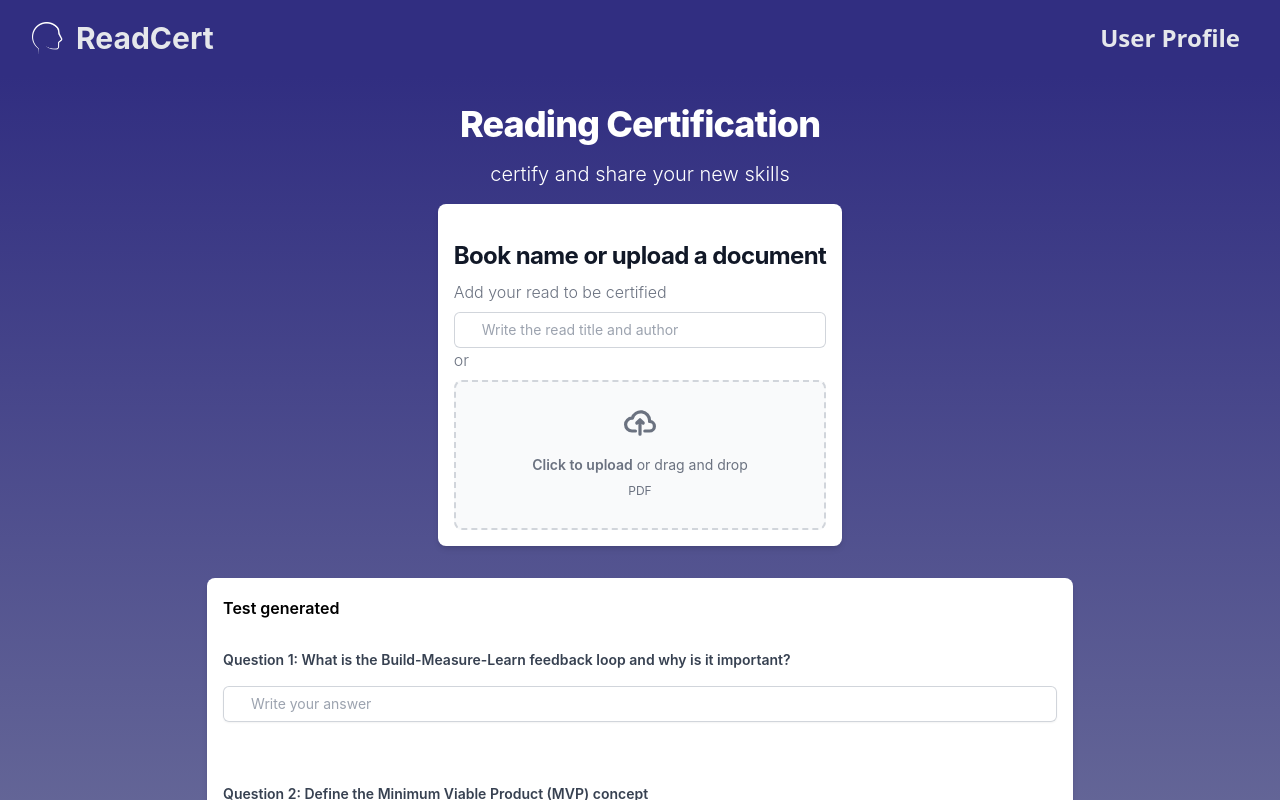
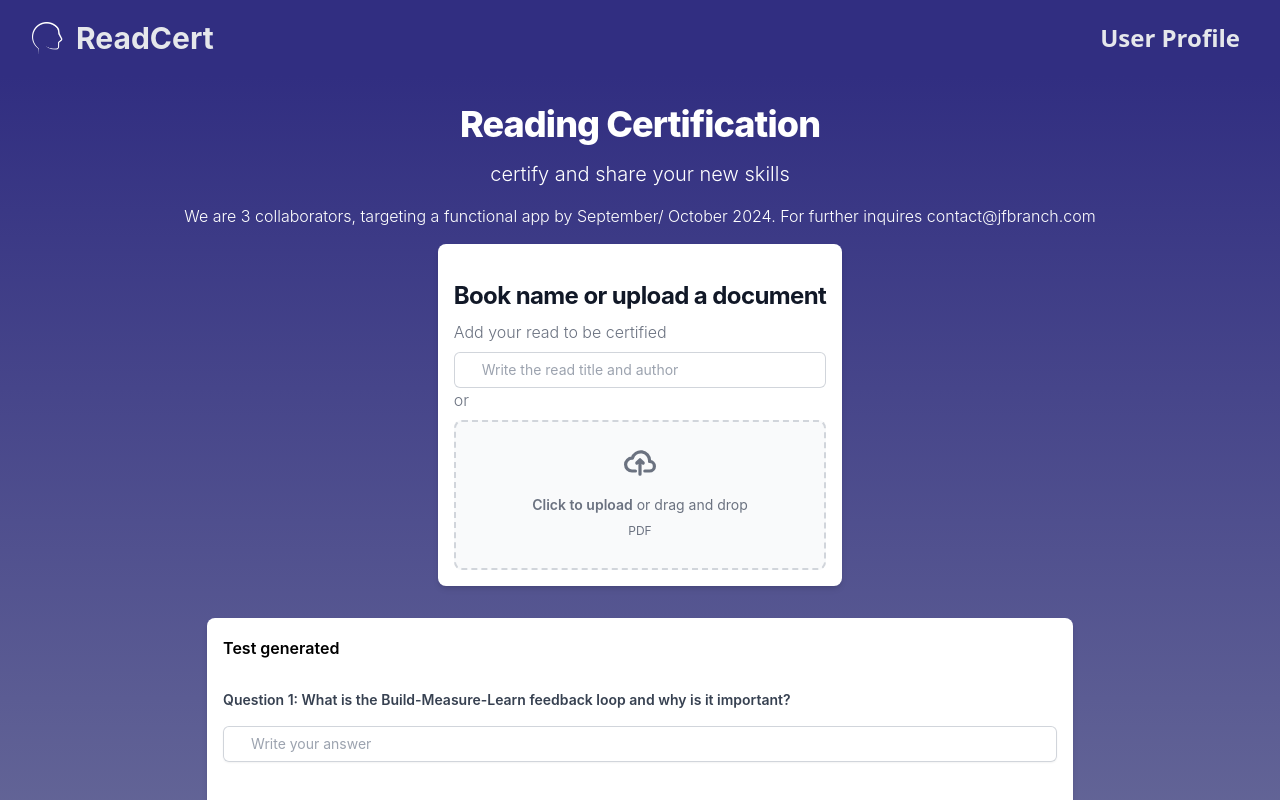
Before and after one commit to Art3Labs/ReadCert, a Next.js app: page / in a window 1280 px wide. Shown: the top 800 px of the page. Built offline with nearby package versions, Linux system fonts and the light colour scheme.

Commit message:
Add files via upload

```diff
--- a/pages/index.js
+++ b/pages/index.js
@@ -20,6 +20,9 @@ export default function Index() {
             <h2 className='font-light text-white  text-center text-xl my-4 '>
               certify and share your new skills
             </h2>
+            <h3 className='font-light text-white  text-center text-l my-4 '>
+              We are 3 collaborators, targeting a functional app by September/ October 2024. For further inquires contact@jfbranch.com
+            </h3>
           </div>
           <div className='px-2 grid gap-8 lg:grid-cols-1 sm:grid-cols-1 mx-auto content-center justify-center px-5' style={{ maxWidth: "1200px" }} >
 
```
